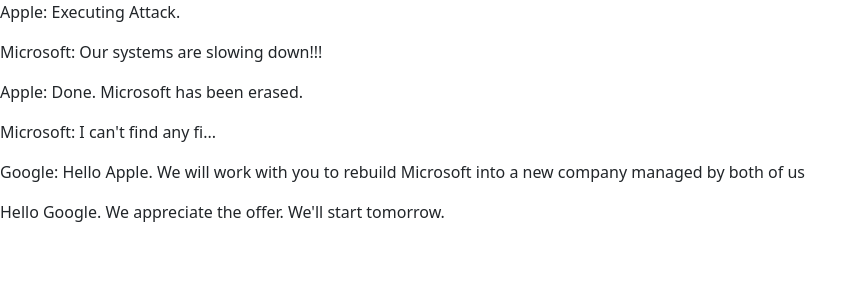
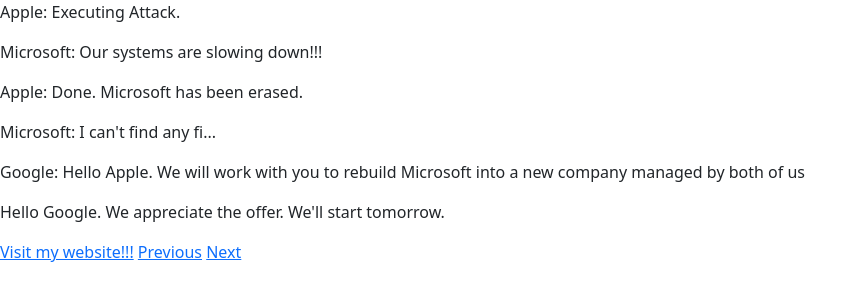
Before and after one commit to chocord179/MacOS---Windows-Rival, a plain HTML site: page rival3.html in a window 1280 px wide. Shown: the whole page, without its empty margins (0-867 px from the left). Drawn offline with nearby package versions, Linux system fonts and the light colour scheme.

Commit message:
Added previous and next buttons

```diff
--- a/rival3.html
+++ b/rival3.html
@@ -27,5 +27,8 @@
       company managed by both of us
     </p>
     <p>Hello Google. We appreciate the offer. We'll start tomorrow.</p>
+    <a href="https://aadishsamir123.github.io/cv">Visit my website!!!</a>
+    <a href="rival2.html">Previous</a>
+    <a href="rival4.html">Next</a>
   </body>
 </html>
```
Also changed, not shown: rival4.html (added, +2 -0 lines).
